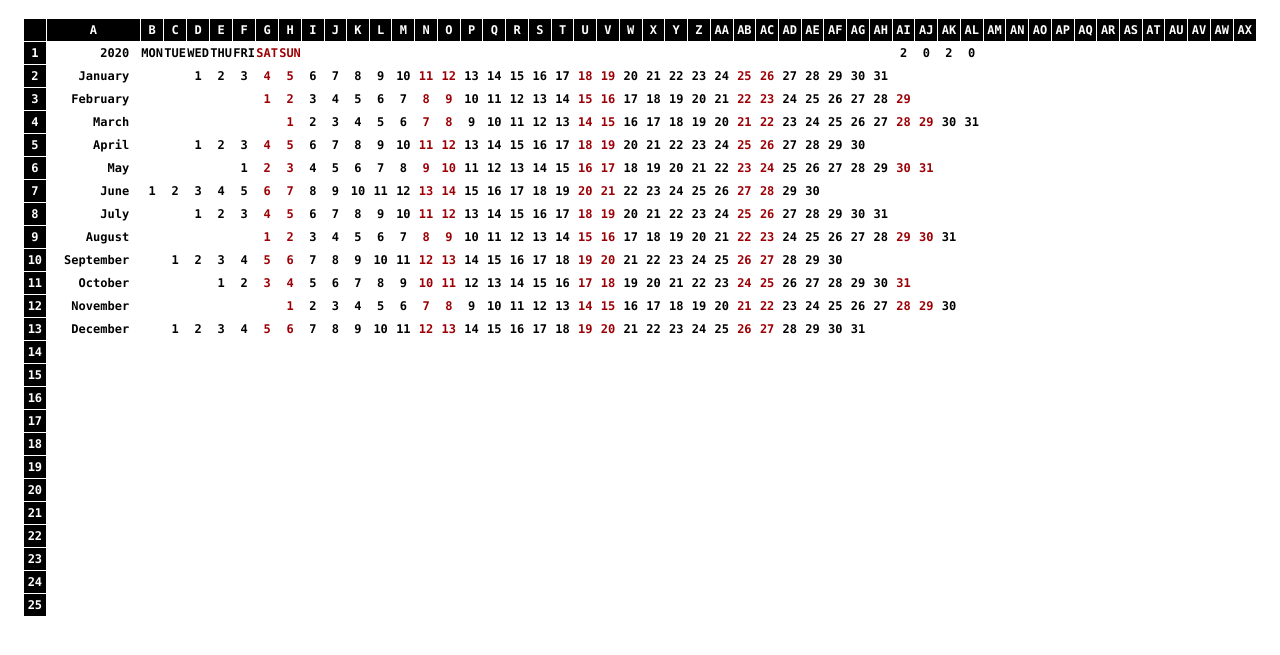
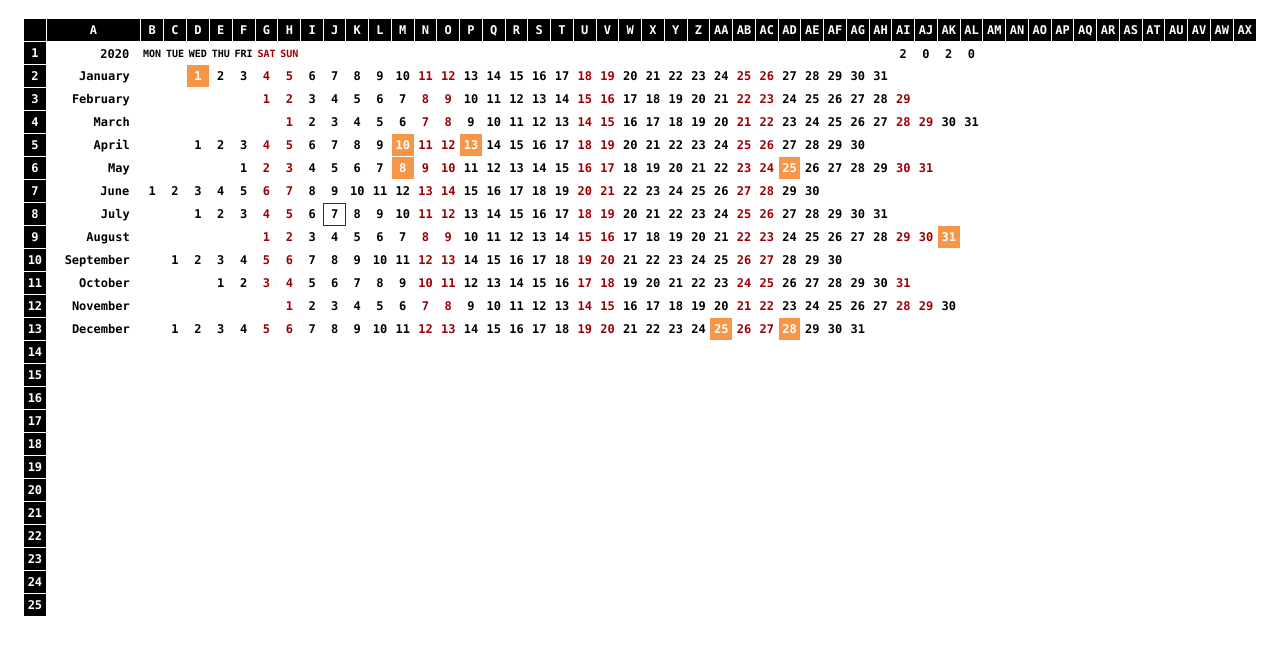
Before and after one commit to JAvta/HolPla, a plain HTML site: page index.html in a window 1280 px wide. Shown: the part 63-718 px from the top of the page. Drawn offline with Linux system fonts and the light colour scheme.

Commit message:
Style bank and weekend

```diff
--- a/css/style.css
+++ b/css/style.css
@@ -4,10 +4,6 @@ body {
 
 table {
   border-collapse: collapse;
-}
-
-table, td {
-  border: 1px solid transparent;
 }
 
 tr {
@@ -37,5 +33,23 @@ td, #A0 {
 }
 
 .weekend {
-    color: #9C0006;
+  color: #9C0006;
 }
+
+.weekend, .weekday {
+  border: 1px solid white;
+}
+
+.days-header {
+  font-size: 10px;
+}
+
+.bank {
+  color: white;
+  background-color: #F79646;
+}
+
+.today {
+  outline: 1px solid #9C0006;
+  outline-offset: -1px;
+}
```
